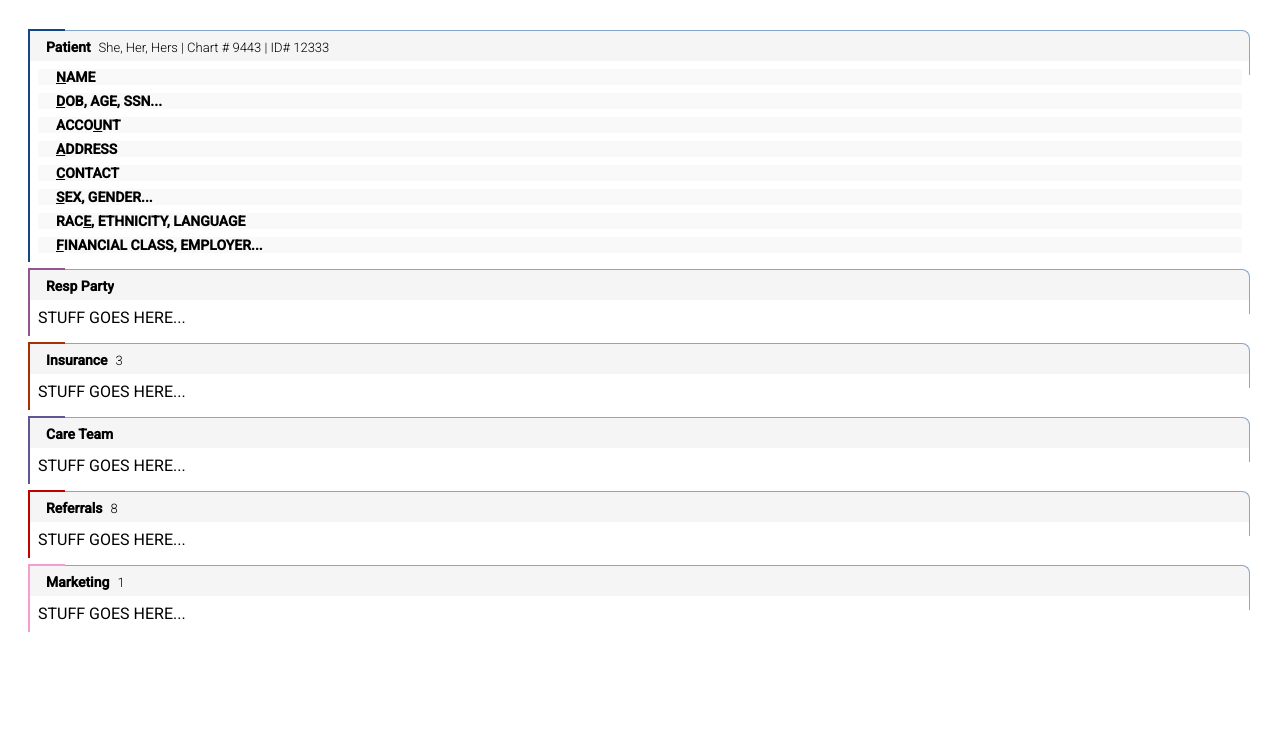
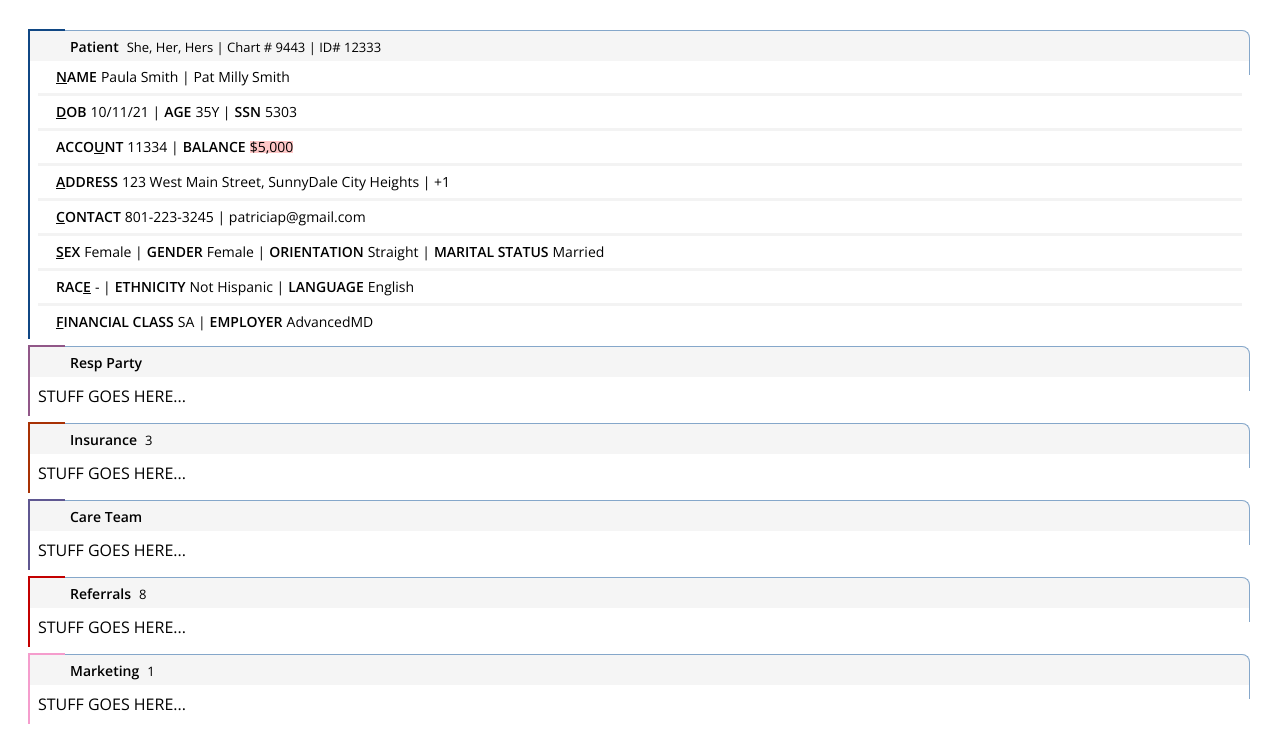
Before and after one commit to btmorty/amds-card, an Angular app: page / in a window 1280 px wide. Shown: the top 750 px of the page. Built offline with nearby package versions, Linux system fonts and the light colour scheme; some icons are missing.

Commit message:
fix icon sizes and formatting

```diff
--- a/src/app/app.component.html
+++ b/src/app/app.component.html
@@ -7,45 +7,70 @@
     </amds-card-actions>
   </amds-card-header>
   <amds-card-content>
-    <div style="background-color: #F9F9F9; display: flex; align-items: center; padding: 2px;">
-      <span class="amds-icon amds-icon-angle-down"></span>
-      <span class="amds-icon amds-icon-patient-name" style="margin-left: 8px; color: #45668F;"></span>
+    <div style="display: flex; align-items: center; padding: 2px;">
+      <span class="amds-icon amds-icon-patient-name" style="margin-left: 8px; color: #45668F; font-size: 12px;"></span>
       <span style="margin-left: 8px; font-weight: 600; font-size: 14px; line-height: 12px;"><u>N</u>AME</span>
+      <span style="margin-left: 4px; font-weight: 300; font-size: 14px; line-height: 12px;">Paula Smith | Pat Milly Smith</span>
     </div>
-    <div style="background-color: #F9F9F9; display: flex; align-items: center; padding: 2px; margin-top: 8px;">
-      <span class="amds-icon amds-icon-angle-down"></span>
-      <span class="amds-icon amds-icon-date-of-birth" style="margin-left: 8px; color: #45668F;"></span>
-      <span style="margin-left: 8px; font-weight: 600; font-size: 14px; line-height: 12px;"><u>D</u>OB, AGE, SSN...</span>
+    <hr style="border-bottom: 3px solid #F3F3F3; border-top: none; border-left: none; border-right: none;"/>
+    <div style="display: flex; align-items: center; padding: 2px; margin-top: 8px;">
+      <span class="amds-icon amds-icon-date-of-birth" style="margin-left: 8px; color: #45668F; font-size: 12px;"></span>
+      <span style="margin-left: 8px; font-weight: 600; font-size: 14px; line-height: 12px;"><u>D</u>OB</span>
+      <span style="margin-left: 4px; font-weight: 300; font-size: 14px; line-height: 12px;">10/11/21 |</span>
+      <span style="margin-left: 4px; font-weight: 600; font-size: 14px; line-height: 12px;">AGE</span>
+      <span style="margin-left: 4px; font-weight: 300; font-size: 14px; line-height: 12px;">35Y |</span>
+      <span style="margin-left: 4px; font-weight: 600; font-size: 14px; line-height: 12px;">SSN</span>
+      <span style="margin-left: 4px; font-weight: 300; font-size: 14px; line-height: 12px;">5303</span>
     </div>
-    <div style="background-color: #F9F9F9; display: flex; align-items: center; padding: 2px; margin-top: 8px;">
-      <span class="amds-icon amds-icon-angle-down"></span>
-      <span class="amds-icon amds-icon-key1" style="margin-left: 8px; color: #45668F;"></span>
+    <hr style="border-bottom: 3px solid #F3F3F3; border-top: none; border-left: none; border-right: none;"/>
+    <div style="display: flex; align-items: center; padding: 2px; margin-top: 8px;">
+      <span class="amds-icon amds-icon-key1" style="margin-left: 8px; color: #45668F; font-size: 12px;"></span>
       <span style="margin-left: 8px; font-weight: 600; font-size: 14px; line-height: 12px;">ACCO<u>U</u>NT</span>
+      <span style="margin-left: 4px; font-weight: 300; font-size: 14px; line-height: 12px;">11334 |</span>
+      <span style="margin-left: 4px; font-weight: 600; font-size: 14px; line-height: 12px;">BALANCE</span>
+      <span style="margin-left: 4px; font-weight: 300; font-size: 14px; line-height: 12px; background-color: #FFC8C8;">$5,000</span>
     </div>
-    <div style="background-color: #F9F9F9; display: flex; align-items: center; padding: 2px; margin-top: 8px;">
-      <span class="amds-icon amds-icon-angle-down"></span>
-      <span class="amds-icon amds-icon-address-o" style="margin-left: 8px; color: #45668F;"></span>
+    <hr style="border-bottom: 3px solid #F3F3F3; border-top: none; border-left: none; border-right: none;"/>
+    <div style="display: flex; align-items: center; padding: 2px; margin-top: 8px;">
+      <span class="amds-icon amds-icon-address-o" style="margin-left: 8px; color: #45668F; font-size: 12px;"></span>
       <span style="margin-left: 8px; font-weight: 600; font-size: 14px; line-height: 12px;"><u>A</u>DDRESS</span>
+      <span style="margin-left: 4px; font-weight: 300; font-size: 14px; line-height: 12px;">123 West Main Street, SunnyDale City Heights | +1</span>
     </div>
-    <div style="background-color: #F9F9F9; display: flex; align-items: center; padding: 2px; margin-top: 8px;">
-      <span class="amds-icon amds-icon-angle-down"></span>
-      <span class="amds-icon amds-icon-preferred-phone" style="margin-left: 8px; color: #45668F;"></span>
+    <hr style="border-bottom: 3px solid #F3F3F3; border-top: none; border-left: none; border-right: none;"/>
+    <div style="display: flex; align-items: center; padding: 2px; margin-top: 8px;">
+      <span class="amds-icon amds-icon-preferred-phone" style="margin-left: 8px; color: #45668F; font-size: 12px;"></span>
       <span style="margin-left: 8px; font-weight: 600; font-size: 14px; line-height: 12px;"><u>C</u>ONTACT</span>
+      <span style="margin-left: 4px; font-weight: 300; font-size: 14px; line-height: 12px;">801-223-3245 | patriciap@gmail.com</span>
     </div>
-    <div style="background-color: #F9F9F9; display: flex; align-items: center; padding: 2px; margin-top: 8px;">
-      <span class="amds-icon amds-icon-angle-down"></span>
-      <span class="amds-icon amds-icon-sex" style="margin-left: 8px; color: #45668F;"></span>
-      <span style="margin-left: 8px; font-weight: 600; font-size: 14px; line-height: 12px;"><u>S</u>EX, GENDER...</span>
+    <hr style="border-bottom: 3px solid #F3F3F3; border-top: none; border-left: none; border-right: none;"/>
+    <div style="display: flex; align-items: center; padding: 2px; margin-top: 8px;">
+      <span class="amds-icon amds-icon-sex" style="margin-left: 8px; color: #45668F; font-size: 12px;"></span>
+      <span style="margin-left: 8px; font-weight: 600; font-size: 14px; line-height: 12px;"><u>S</u>EX</span>
+      <span style="margin-left: 4px; font-weight: 300; font-size: 14px; line-height: 12px;">Female |</span>
+      <span style="margin-left: 4px; font-weight: 600; font-size: 14px; line-height: 12px;">GENDER</span>
+      <span style="margin-left: 4px; font-weight: 300; font-size: 14px; line-height: 12px;">Female |</span>
+      <span style="margin-left: 4px; font-weight: 600; font-size: 14px; line-height: 12px;">ORIENTATION</span>
+      <span style="margin-left: 4px; font-weight: 300; font-size: 14px; line-height: 12px;">Straight |</span>
+      <span style="margin-left: 4px; font-weight: 600; font-size: 14px; line-height: 12px;">MARITAL STATUS</span>
+      <span style="margin-left: 4px; font-weight: 300; font-size: 14px; line-height: 12px;">Married</span>
     </div>
-    <div style="background-color: #F9F9F9; display: flex; align-items: center; padding: 2px; margin-top: 8px;">
-      <span class="amds-icon amds-icon-angle-down"></span>
-      <span class="amds-icon amds-icon-race-alt" style="margin-left: 8px; color: #45668F;"></span>
-      <span style="margin-left: 8px; font-weight: 600; font-size: 14px; line-height: 12px;">RAC<u>E</u>, ETHNICITY, LANGUAGE</span>
+    <hr style="border-bottom: 3px solid #F3F3F3; border-top: none; border-left: none; border-right: none;"/>
+    <div style="display: flex; align-items: center; padding: 2px; margin-top: 8px;">
+      <span class="amds-icon amds-icon-race-alt" style="margin-left: 8px; color: #45668F; font-size: 12px;"></span>
+      <span style="margin-left: 8px; font-weight: 600; font-size: 14px; line-height: 12px;">RAC<u>E</u></span>
+      <span style="margin-left: 4px; font-weight: 300; font-size: 14px; line-height: 12px;">- |</span>
+      <span style="margin-left: 4px; font-weight: 600; font-size: 14px; line-height: 12px;">ETHNICITY</span>
+      <span style="margin-left: 4px; font-weight: 300; font-size: 14px; line-height: 12px;">Not Hispanic |</span>
+      <span style="margin-left: 4px; font-weight: 600; font-size: 14px; line-height: 12px;">LANGUAGE</span>
+      <span style="margin-left: 4px; font-weight: 300; font-size: 14px; line-height: 12px;">English</span>
     </div>
-    <div style="background-color: #F9F9F9; display: flex; align-items: center; padding: 2px; margin-top: 8px;">
-      <span class="amds-icon amds-icon-angle-down"></span>
-      <span class="amds-icon amds-icon-financial-class" style="margin-left: 8px; color: #45668F;"></span>
-      <span style="margin-left: 8px; font-weight: 600; font-size: 14px; line-height: 12px;"><u>F</u>INANCIAL CLASS, EMPLOYER...</span>
+    <hr style="border-bottom: 3px solid #F3F3F3; border-top: none; border-left: none; border-right: none;"/>
+    <div style="display: flex; align-items: center; padding: 2px; margin-top: 8px;">
+      <span class="amds-icon amds-icon-financial-class" style="margin-left: 8px; color: #45668F; font-size: 12px;"></span>
+      <span style="margin-left: 8px; font-weight: 600; font-size: 14px; line-height: 12px;"><u>F</u>INANCIAL CLASS</span>
+      <span style="margin-left: 4px; font-weight: 300; font-size: 14px; line-height: 12px;">SA |</span>
+      <span style="margin-left: 4px; font-weight: 600; font-size: 14px; line-height: 12px;">EMPLOYER</span>
+      <span style="margin-left: 4px; font-weight: 300; font-size: 14px; line-height: 12px;">AdvancedMD</span>
     </div>
   </amds-card-content>
 </amds-card>
--- a/src/app/card/card-header.html
+++ b/src/app/card/card-header.html
@@ -1,5 +1,5 @@
 <span class="amds-icon amds-icon-dragndrop amds-card-drag-icon" title="Drag & drop"></span>
-<span class="amds-svg amds-menu-icon amds-card-icon" [ngClass]="'amds-svg-' + icon"></span>
+<span class="amds-card-icon" [ngClass]="'amds-svg-' + icon"></span>
 <span class="amds-card-header-text">
   <ng-content select="amds-card-title, amds-card-subtitle,
   [amds-card-title], [amds-card-subtitle]"></ng-content>
--- a/src/app/card/card.scss
+++ b/src/app/card/card.scss
@@ -42,10 +42,20 @@ $muted-gray-color: #CAD1DD !default;
   border-left: none;
 
   /// ICON STYLES
+  .amds-card-icon {
+    width: 24px;
+    height: 24px;
+    background-size: 24px;
+    background-repeat: no-repeat;
+  }
+
   .amds-card-drag-icon {
     cursor: move;
     justify-content: center;
-    width: 16px;
+    align-items: center;
+    height: 24px;
+    min-width: 24px;
+    max-width: 24px;
     display: none;
   }
   &:hover {
@@ -122,6 +132,7 @@ $muted-gray-color: #CAD1DD !default;
     line-height: 24px;
     border: none;
     border-radius: 50%;
+    background-color: transparent;
     cursor: pointer;
   }
 }
--- a/src/index.html
+++ b/src/index.html
@@ -7,7 +7,7 @@
   <meta name="viewport" content="width=device-width, initial-scale=1">
   <link rel="icon" type="image/x-icon" href="favicon.ico">
   <link rel="preconnect" href="https://fonts.gstatic.com">
-  <link href="https://fonts.googleapis.com/css2?family=Roboto:wght@300;400;500&display=swap" rel="stylesheet">
+  <link href="https://fonts.googleapis.com/css2?family=Open+Sans:wght@300;400;500;600&display=swap" rel="stylesheet">
   <link href="https://fonts.googleapis.com/icon?family=Material+Icons" rel="stylesheet">
 </head>
 <body>
--- a/src/styles.scss
+++ b/src/styles.scss
@@ -1,7 +1,7 @@
 @import url("https://amds-dev-material.s3-us-west-2.amazonaws.com/prerelease/prereleases/12/latest/amds-icons/amds-icons.css");
 
 body {
-  font-family: Roboto, "Helvetica Neue", sans-serif;
+  font-family: "Open Sans";
   margin: 0;
   padding: 30px;
 }
```
